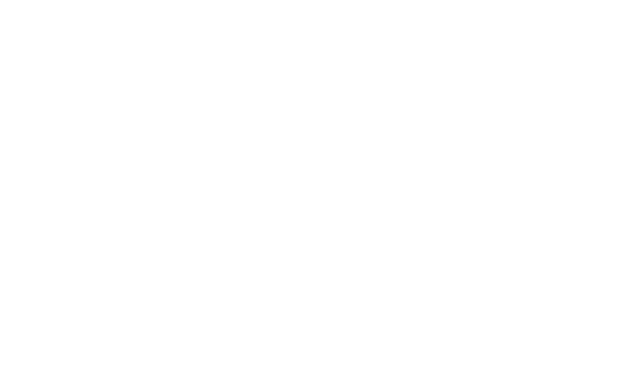
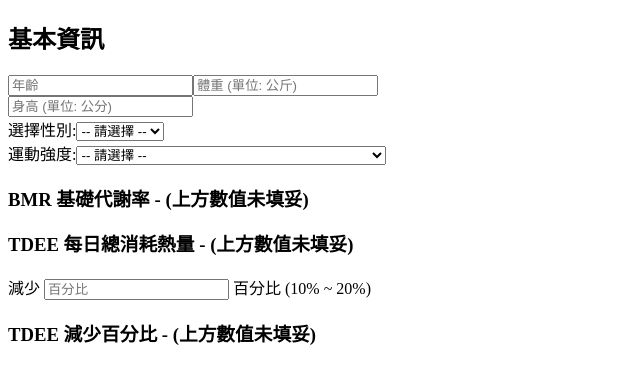
Before and after one commit to ChenLinChu/nutrients-calculator, a plain HTML site: page index.html in a window 1280 px wide. Shown: the whole page, without its empty margins (0-640 px from the left). Drawn offline with Linux system fonts and the light colour scheme; the site is published under a folder, as on GitHub Pages, so addresses that start at the root find nothing.

Commit message:
git add .

```diff
--- a/index.html
+++ b/index.html
@@ -1 +1 @@
-<!doctype html><html lang=""><head><meta charset="utf-8"><meta http-equiv="X-UA-Compatible" content="IE=edge"><meta name="viewport" content="width=device-width,initial-scale=1"><link rel="icon" href="/favicon.ico"><title>nutrients-calculator</title><script defer="defer" src="/js/chunk-vendors.a0bf55c2.js"></script><script defer="defer" src="/js/app.5e186e45.js"></script><link href="/css/app.36d9dc7e.css" rel="stylesheet"></head><body><noscript><strong>We're sorry but nutrients-calculator doesn't work properly without JavaScript enabled. Please enable it to continue.</strong></noscript><div id="app"></div></body></html>
+<!doctype html><html lang=""><head><meta charset="utf-8"><meta http-equiv="X-UA-Compatible" content="IE=edge"><meta name="viewport" content="width=device-width,initial-scale=1"><link rel="icon" href="/favicon.ico"><title>nutrients-calculator</title><script defer="defer" src="js/chunk-vendors.a0bf55c2.js"></script><script defer="defer" src="js/app.5e186e45.js"></script><link href="css/app.36d9dc7e.css" rel="stylesheet"></head><body><noscript><strong>We're sorry but nutrients-calculator doesn't work properly without JavaScript enabled. Please enable it to continue.</strong></noscript><div id="app"></div></body></html>
```
